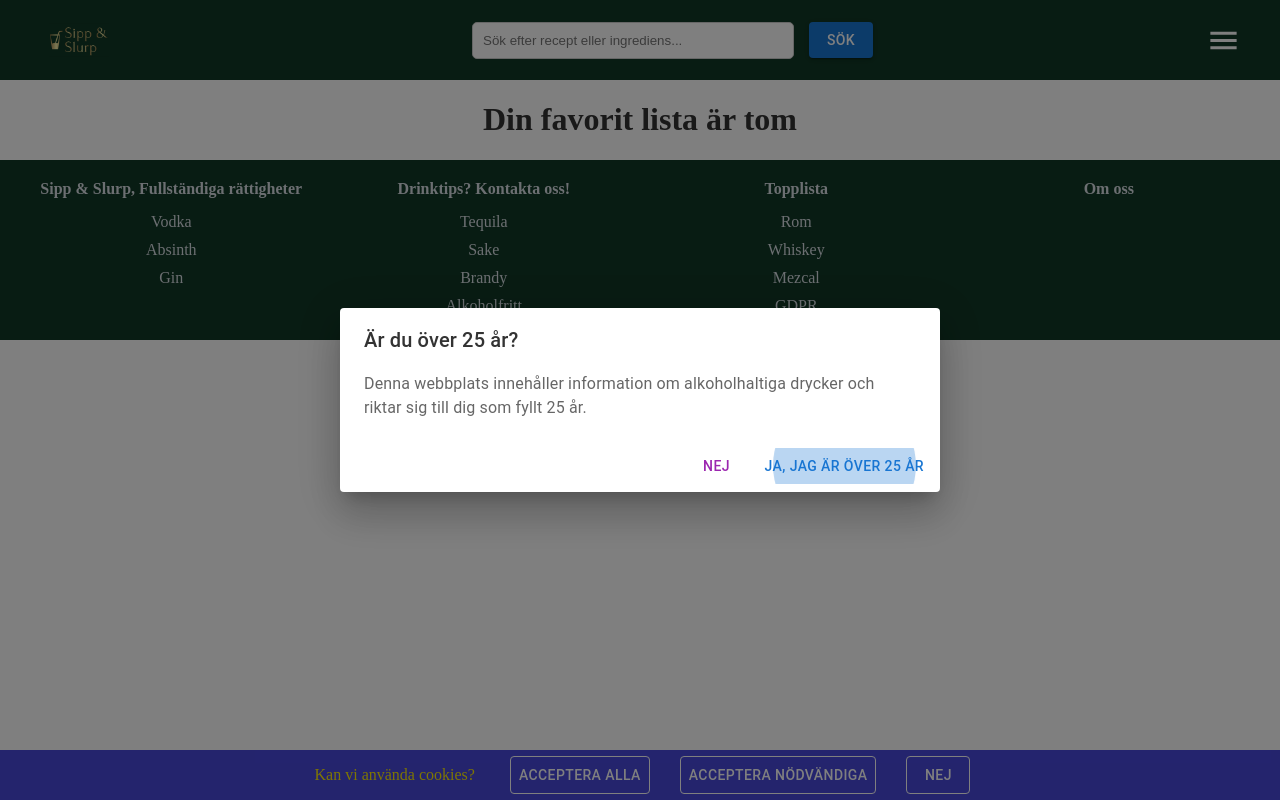
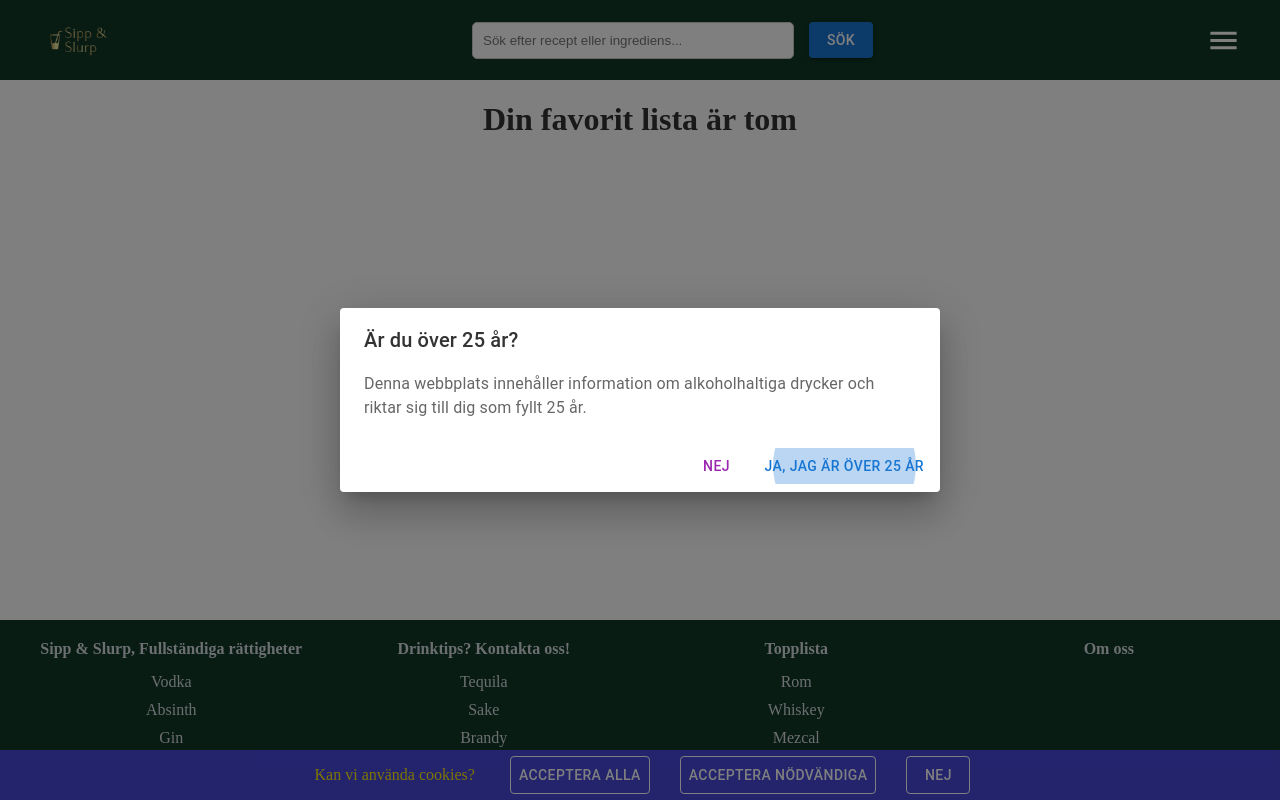
Before and after one commit to bervenuzik/recept_app, a React (Vite) app in the folder recept_app/: page /favorites in a window 1280 px wide. Built offline with nearby package versions, Linux system fonts and the light colour scheme; no server answers.

Commit message:
fix of styling bugs

```diff
--- a/recept_app/src/App.css
+++ b/recept_app/src/App.css
@@ -7,6 +7,7 @@ html{
 }
 body{
   width: 100%;
+  height: 100%;
   margin: 0;
   padding: 0 ;
 }
@@ -14,11 +15,13 @@ main{
   max-width: 1500px;
   margin: auto;
   width: 100%;
+  height: 100%;
 }
 #root {
   width: 100%;
+  height: 100%;
   display: grid;
-  grid-template-rows: 80px 1fr minmax(40px , fit-content);
+  grid-template-rows: fit-content(100%) 1fr  fit-content(100%);
   grid-template-columns: 1fr;
   padding: 0;
 }
--- a/recept_app/src/components/Footer/Footer.module.css
+++ b/recept_app/src/components/Footer/Footer.module.css
@@ -5,6 +5,7 @@
   width: 100%;
   text-align: center;
   box-sizing: border-box;
+  height: fit-content;
 }
 
 .footerGrid {
```
